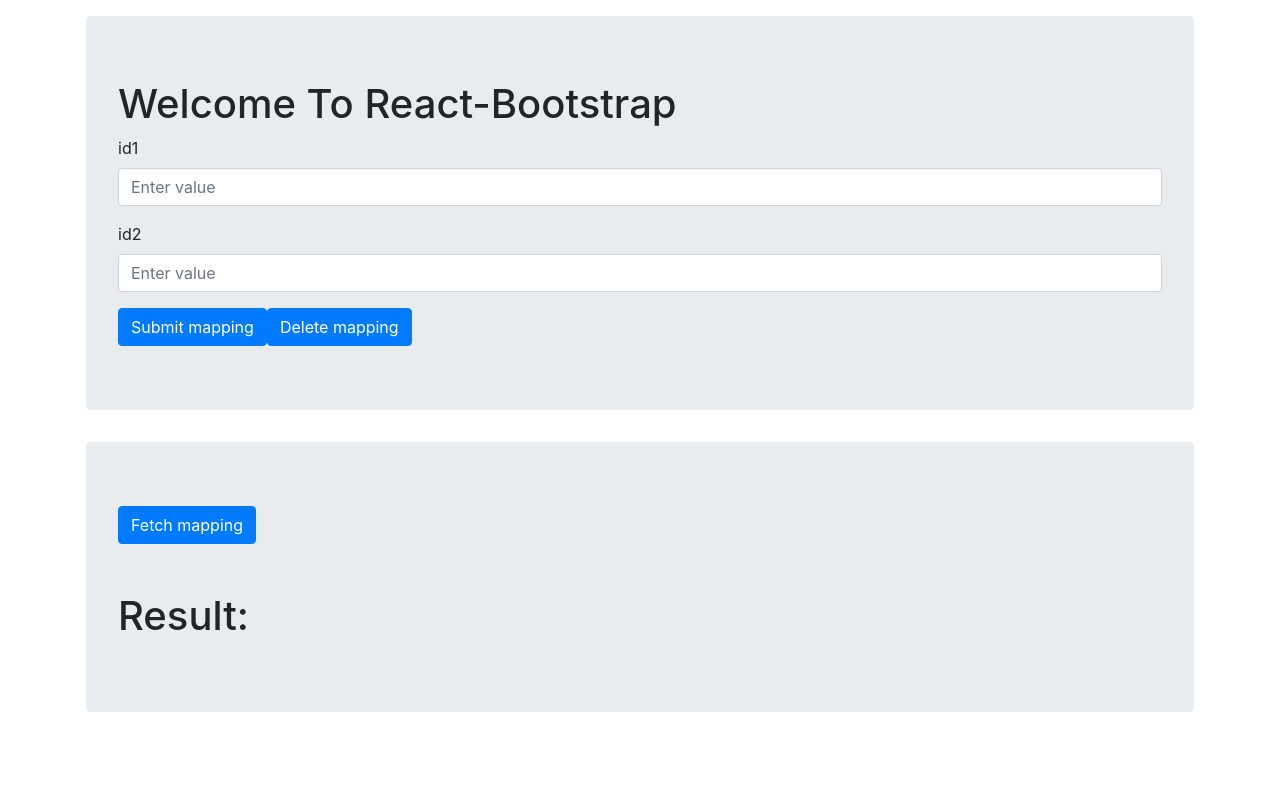
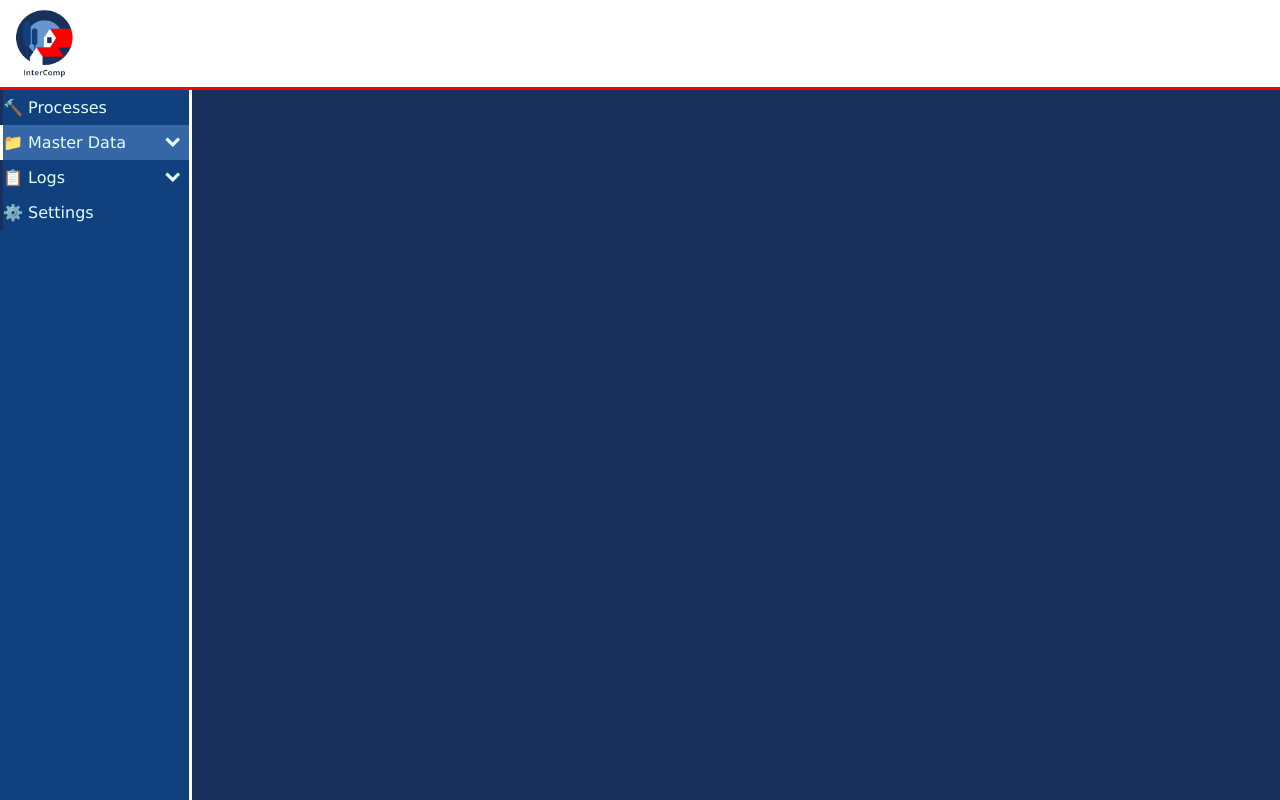
Before and after one commit to TomasNovo/FEUP-SINF, a React (Create React App) app in the folder frontend/: page / in a window 1280 px wide. Built offline with nearby package versions, Linux system fonts and the light colour scheme.

Commit message:
Template added. Collapse not working

```diff
--- a/frontend/package.json
+++ b/frontend/package.json
@@ -7,6 +7,7 @@
     "@material-ui/icons": "^4.5.1",
     "axios": "^0.19.0",
     "bootstrap": "^4.3.1",
+    "node-sass": "^4.13.0",
     "react": "^16.11.0",
     "react-bootstrap": "^1.0.0-beta.14",
     "react-dom": "^16.11.0",
--- a/frontend/src/App.js
+++ b/frontend/src/App.js
@@ -6,6 +6,7 @@
 import axios from 'axios';
 
 import CustomForm from './CustomForm';
+import Template from './Template.js';
 
 const API_PORT = 7000;
 
@@ -44,22 +45,23 @@
 
 	render() {
 		return (
-			<Container className="p-3">
-				<Jumbotron>
-					<h1 className="header">Welcome To React-Bootstrap</h1>
-					<CustomForm />
-				</Jumbotron>
+			<Template />
+			// <Container className="p-3">
+			// 	<Jumbotron>
+			// 		<h1 className="header">Welcome To React-Bootstrap</h1>
+			// 		<CustomForm />
+			// 	</Jumbotron>
 
-				<Jumbotron>
-					<Button variant="primary" onClick={() => {this.getDataFromDb();}}>
-						Fetch mapping
-					</Button>
-					<h1><br></br>Result:</h1>
-					<div>
-						{this.state.data}
-					</div>
-				</Jumbotron>
-			</Container>
+			// 	<Jumbotron>
+			// 		<Button variant="primary" onClick={() => {this.getDataFromDb();}}>
+			// 			Fetch mapping
+			// 		</Button>
+			// 		<h1><br></br>Result:</h1>
+			// 		<div>
+			// 			{this.state.data}
+			// 		</div>
+			// 	</Jumbotron>
+			// </Container>
 		);
 	}
 };
--- /dev/null
+++ b/frontend/src/Template.js
@@ -0,0 +1,73 @@
+import React from 'react';
+import 'bootstrap/dist/css/bootstrap.min.css';
+import './css/Template.scss'
+import logo from './resources/logo.png'
+
+class Template extends React.Component
+{
+	render() {
+		return (
+        <body>
+            <link href="//maxcdn.bootstrapcdn.com/font-awesome/4.2.0/css/font-awesome.min.css" rel="stylesheet"/>
+
+            <div className="logo">
+                <img src={logo} alt="Logo" width="90" height="87" />
+            </div>
+            <div class="nav-side-menu">
+                <i class="fa fa-bars fa-2x toggle-btn" data-toggle="collapse" data-target="#menu-content"></i>
+
+                    <div class="menu-list">
+
+                        <ul id="menu-content" class="menu-content collapse out">
+                            <li>
+                            <a href="#">
+                            🔨 Processes
+                            </a>
+                            </li>
+
+                            <li data-toggle="collapse" data-target="sub" role="button" class="collapsed active" aria-expanded="false" aria-controls="products">
+                                <a href="#products"> 📁 Master Data
+                                <span class="arrow"></span>
+                                </a>
+                            </li>
+
+                            <ul class="sub-menu collapse" id="products">
+                                <li class="active"><a href="#">CSS3 Animation</a></li>
+                                <li><a href="#">General</a></li>
+                                <li><a href="#">Buttons</a></li>
+                                <li><a href="#">Tabs & Accordions</a></li>
+                                <li><a href="#">Typography</a></li>
+                                <li><a href="#">FontAwesome</a></li>
+                                <li><a href="#">Slider</a></li>
+                                <li><a href="#">Panels</a></li>
+                                <li><a href="#">Widgets</a></li>
+                                <li><a href="#">Bootstrap Model</a></li>
+                            </ul>
+
+
+                            <li data-toggle="collapse" data-target="#service" class="collapsed">
+                            <a href="#">  📋  Logs<span class="arrow"></span></a>
+                            </li>
+                                <ul class="sub-menu collapse" id="service">
+                                <li>New Service 1</li>
+                                <li>New Service 2</li>
+                                <li>New Service 3</li>
+                                </ul>
+
+                            <li>
+                            <a href="#" classe="settings">
+                            ⚙️ Settings
+                            </a>
+                            </li>
+                        </ul>
+                </div>
+            </div>
+            <div className="info">
+
+            </div>
+        </body>
+		);
+	}
+};
+
+export default Template;
--- /dev/null
+++ b/frontend/src/css/Template.scss
@@ -0,0 +1,161 @@
+.logo
+{
+    margin-left: 0%;
+    border-bottom: solid 0.2em rgb(254,0,0);
+    background-color: white;
+    display: block;
+}
+.nav-side-menu
+{
+  overflow: auto;
+  font-family: verdana;
+  font-size: 1em;
+  font-weight: 200;
+  background-color: rgb(16,64,126);
+  position: fixed;
+  width: 15%;
+  height: 100%;
+  color: #e1ffff;
+  border-right: solid 0.2em white;
+  text-align: left;
+}
+.nav-side-menu .brand {
+  background-color: #23282e;
+  line-height: 50px;
+  display: block;
+  text-align: center;
+  font-size: 14px;
+}
+.nav-side-menu .toggle-btn {
+  display: none;
+}
+.nav-side-menu ul,
+.nav-side-menu li {
+  list-style: none;
+  padding: 0px;
+  margin: 0px;
+  line-height: 35px;
+  cursor: pointer;
+
+    .collapsed{
+       .arrow:before{
+                 font-family: FontAwesome;
+                 content: "\f053";
+                 display: inline-block;
+                 padding-left:10px;
+                 padding-right: 10px;
+                 vertical-align: middle;
+                 float:right;
+                 transform: rotate(-90deg);
+            }
+     }
+
+}
+.nav-side-menu ul :not(collapsed) .arrow:before,
+.nav-side-menu li :not(collapsed) .arrow:before {
+  font-family: FontAwesome;
+  content: "\f078";
+  display: inline-block;
+  padding-left: 10px;
+  padding-right: 10px;
+  vertical-align: middle;
+  float: right;
+}
+.nav-side-menu ul .active,
+.nav-side-menu li .active {
+  border-left: 3px solid white;
+  background-color: rgb(53,102,166);
+}
+.nav-side-menu ul .sub-menu li.active,
+.nav-side-menu li .sub-menu li.active {
+  color: white;
+}
+.nav-side-menu ul .sub-menu li.active a,
+.nav-side-menu li .sub-menu li.active a {
+  color: white;
+}
+.nav-side-menu ul .sub-menu li,
+.nav-side-menu li .sub-menu li {
+  background-color: rgb(25,48,93);
+  border: none;
+  line-height: 28px;
+  /* border-bottom: 1px solid #23282e; */
+  margin-left: 0px;
+}
+.nav-side-menu ul .sub-menu li:hover,
+.nav-side-menu li .sub-menu li:hover {
+  background-color: rgb(53,102,166);;
+}
+.nav-side-menu ul .sub-menu li:before,
+.nav-side-menu li .sub-menu li:before {
+  font-family: FontAwesome;
+  content: "\f105";
+  display: inline-block;
+  padding-left: 10px;
+  padding-right: 10px;
+  vertical-align: middle;
+}
+.nav-side-menu li {
+  padding-left: 0px;
+  border-left: 3px solid rgb(25,48,93);
+  /* border-bottom: 1px solid #23282e; */
+}
+.nav-side-menu li a {
+  text-decoration: none;
+  color: #e1ffff;
+}
+.nav-side-menu li a i {
+  padding-left: 10px;
+  width: 20px;
+  padding-right: 20px;
+}
+.nav-side-menu li:hover {
+  border-left: 3px solid white;
+  background-color: rgb(53,102,166);
+  -webkit-transition: all 1s ease;
+  -moz-transition: all 1s ease;
+  -o-transition: all 1s ease;
+  -ms-transition: all 1s ease;
+  transition: all 1s ease;
+}
+@media (max-width: 767px) {
+  .nav-side-menu {
+    position: relative;
+    width: 100%;
+    margin-bottom: 10px;
+  }
+  .nav-side-menu .toggle-btn {
+    display: block;
+    cursor: pointer;
+    position: absolute;
+    right: 10px;
+    top: 10px;
+    z-index: 10 !important;
+    padding: 3px;
+    background-color: #ffffff;
+    color: #000;
+    width: 40px;
+    text-align: center;
+  }
+  .brand {
+    text-align: left !important;
+    font-size: 22px;
+    padding-left: 20px;
+    line-height: 50px !important;
+  }
+}
+@media (min-width: 767px) {
+  .nav-side-menu .menu-list .menu-content {
+    display: block;
+  }
+}
+body {
+  margin: 0px;
+  padding: 0px;
+  background-color: rgb(25,48,93);
+}
+
+.nav-side-menu .settings li a
+{
+  text-align: center;
+}
```
Also changed, not shown: frontend/src/resources/logo.png (added), 1 other file (tests, documents, lock files or other folders).
